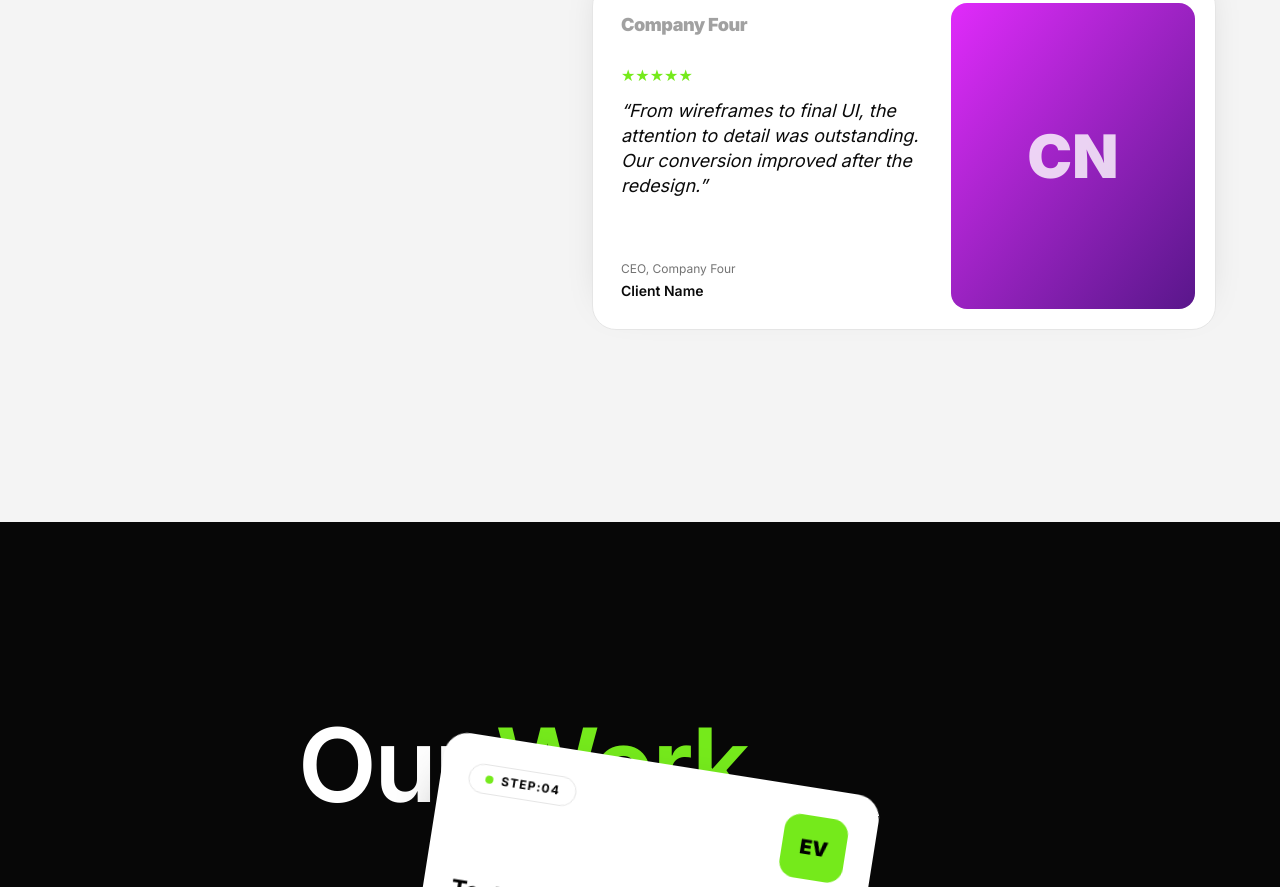
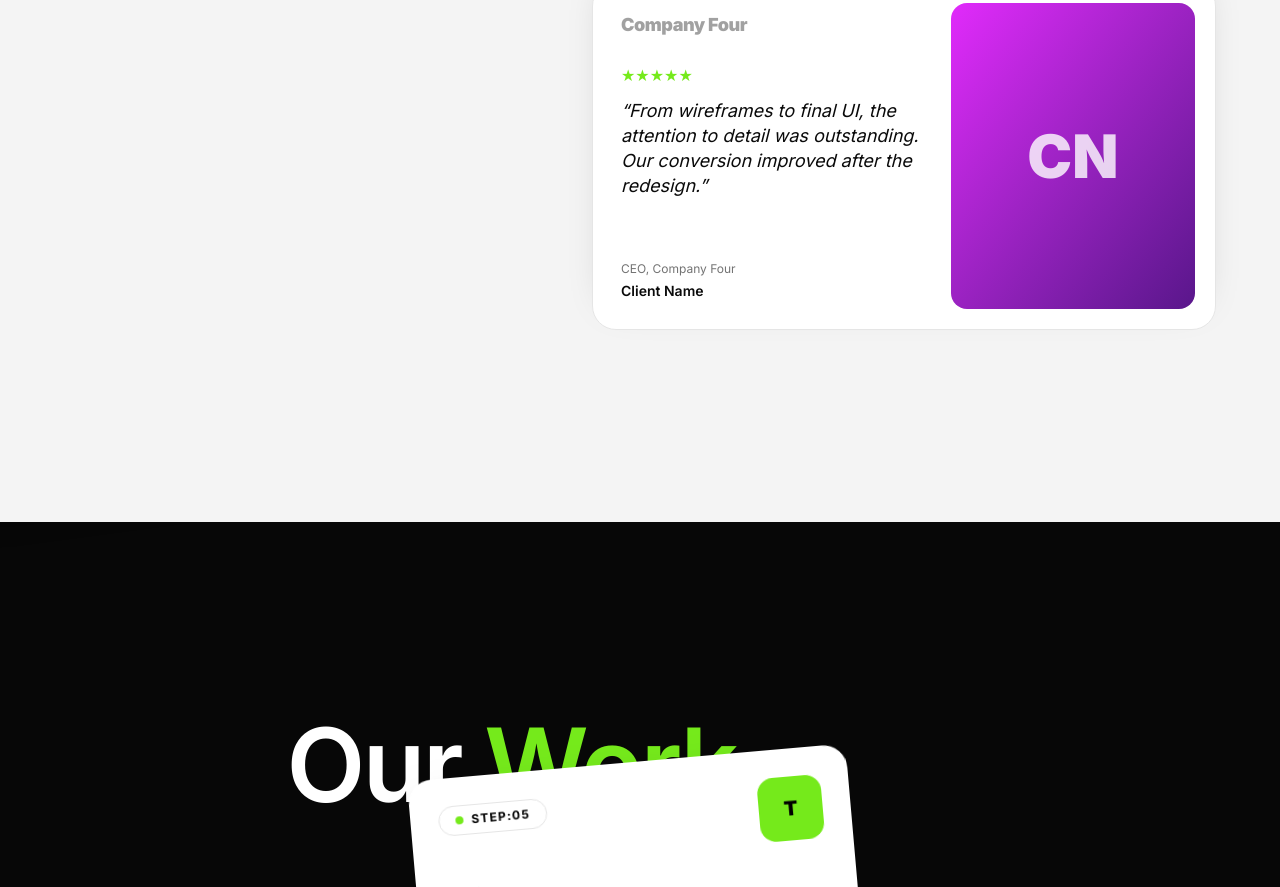
Before and after one commit to basitkarim04/Portfolio-Basit, a Next.js app: page / in a window 1280 px wide. Shown: the part 11113-12000 px from the top of the page. Built offline with nearby package versions, Linux system fonts and the light colour scheme.

Commit message:
Refactor process steps for clarity and enhance user experience with updated descriptions and titles

```diff
--- a/app/page.tsx
+++ b/app/page.tsx
@@ -43,28 +43,34 @@ const PROJECTS = [
 
 const STEPS = [
   {
-    key: "Map",
+    key: "Discover and Research",
     title: "Understand before designing.",
-    desc: "I explore the problem, context, users, goals and constraints to define the right direction.",
-    acts: ["User Research", "Problem Framing", "Context Analysis", "Defining Goals"],
+    desc: "I explore the problem, users, and goals to find the right direction.",
+    acts: ["User Research", "User Needs", "Context Analysis", "Defining Goals"],
   },
   {
-    key: "Organize",
-    title: "Bring structure to complexity.",
-    desc: "I turn insights into flows, information architecture and clear priorities.",
-    acts: ["Information Architecture", "User Flows", "Sitemaps", "Prioritization"],
+    key: "Define and Structure",
+    title: "Give ideas a clear direction.",
+    desc: "I organize insights, map user flows, and plan how the content fits together.",
+    acts: ["Problem Framing", "User Flows", "Content Structure", "Wireframes"],
   },
   {
-    key: "Visualize",
-    title: "Make ideas tangible.",
-    desc: "From wireframes to high-fidelity UI and prototypes, ideas become something people can feel.",
-    acts: ["Wireframing", "UI Design", "Prototyping", "Design Systems"],
+    key: "Design",
+    title: "Turn ideas into clear screens.",
+    desc: "I design simple, attractive screens that match the brand and meet user needs.",
+    acts: ["UI Design", "Colors & Fonts", "Components", "Visual Style"],
   },
   {
-    key: "Evolve",
-    title: "Test, learn, refine.",
-    desc: "I validate with real users and iterate until the experience truly works.",
-    acts: ["User Testing", "Iteration", "Handoff", "Measuring Impact"],
+    key: "Prototype",
+    title: "Bring the experience to life.",
+    desc: "I connect screens to show how users will move through and interact with the design.",
+    acts: ["Clickable Prototype", "Interactions", "Screen Flows", "Transitions"],
+  },
+  {
+    key: "Test",
+    title: "Learn, refine, and improve.",
+    desc: "I test the design with users, gather feedback, and make it easier to use.",
+    acts: ["Usability Testing", "User Feedback", "Refinements", "Validation"],
   },
 ];
 const JOURNEY = [
@@ -491,7 +497,7 @@ function Testimonials() {
   );
 }
 
-const CARD_TILT = [-8, 6, -4, 9];
+const CARD_TILT = [-8, 6, -4, 9, -5];
 
 function Process() {
   const ref = useRef<HTMLElement>(null);
@@ -564,9 +570,10 @@ function Process() {
                     STEP:0{i + 1}
                   </span>
                   <span className="flex h-16 w-16 items-center justify-center rounded-2xl bg-[var(--accent)] text-xl font-black uppercase text-black">
-                    {s.key.slice(0, 2)}
+                    {s.key.split(" ").filter((w) => w !== "and").map((w) => w[0]).join("")}
                   </span>
                 </div>
+                <p className="mt-4 text-xs font-bold uppercase tracking-widest text-neutral-500">{s.key}</p>
                 <h3 className="mt-auto text-2xl font-bold">{s.title}</h3>
                 <p className="mt-2 text-sm text-neutral-600">{s.desc}</p>
                 <div className="mt-4 flex flex-wrap gap-2">
```
